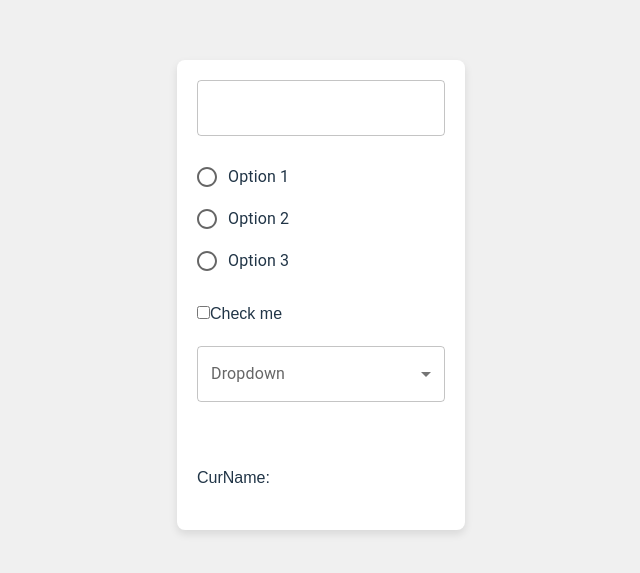
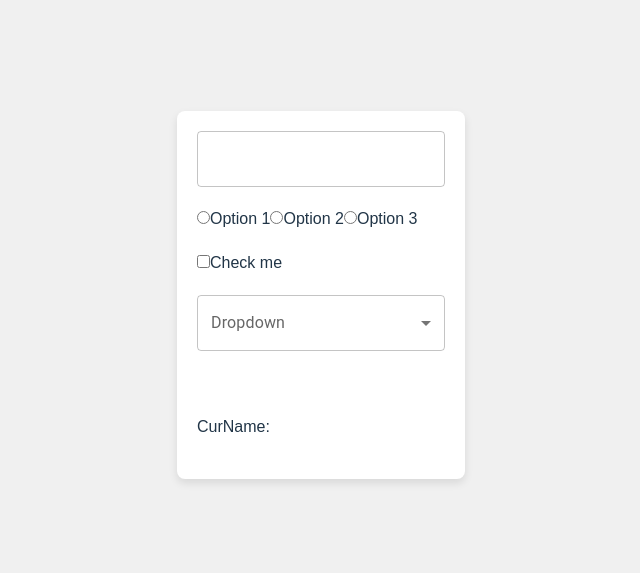
Before and after one commit to uiexperts-net/expert-ui-framework, a React app: page / in a window 1280 px wide. Shown: the part 105-678 px from the top of the page, without its empty margins (319-959 px from the left). Built offline with nearby package versions, Linux system fonts and the light colour scheme; the HTML template or start-up script is replaced by a standard one.

Commit message:
Update RadioGroup.tsx

```diff
--- a/src/ui-framework/generic/RadioGroup.tsx
+++ b/src/ui-framework/generic/RadioGroup.tsx
@@ -1,5 +1,4 @@
 import React from 'react';
-import { RadioGroup, FormControlLabel, Radio } from '@mui/material';
 
 interface Option {
   label: string;
@@ -14,15 +13,20 @@ interface ZRadioGroupProps {
 
 export const ZRadioGroup: React.FC<ZRadioGroupProps> = ({ value, options, onChange }) => {
   return (
-    <RadioGroup value={value} onChange={onChange}>
+    <div className="radio-group">
       {options.map((option) => (
-        <FormControlLabel
-          key={option.value}
-          value={option.value}
-          control={<Radio />}
-          label={option.label}
-        />
+        <label key={option.value} className="radio-label">
+          <input
+            type="radio"
+            name="radio-group"
+            value={option.value}
+            checked={value === option.value}
+            onChange={onChange}
+            className="radio-input"
+          />
+          {option.label}
+        </label>
       ))}
-    </RadioGroup>
+    </div>
   );
 };
```
